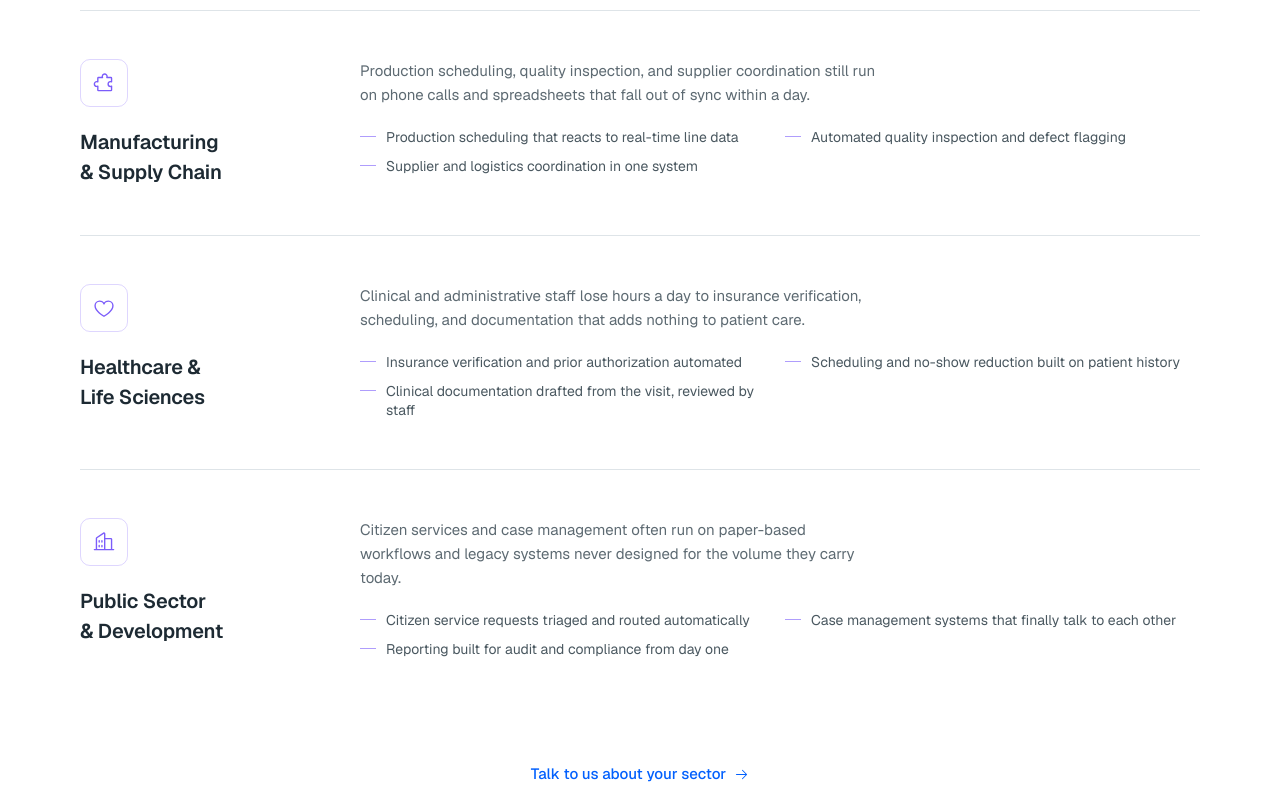
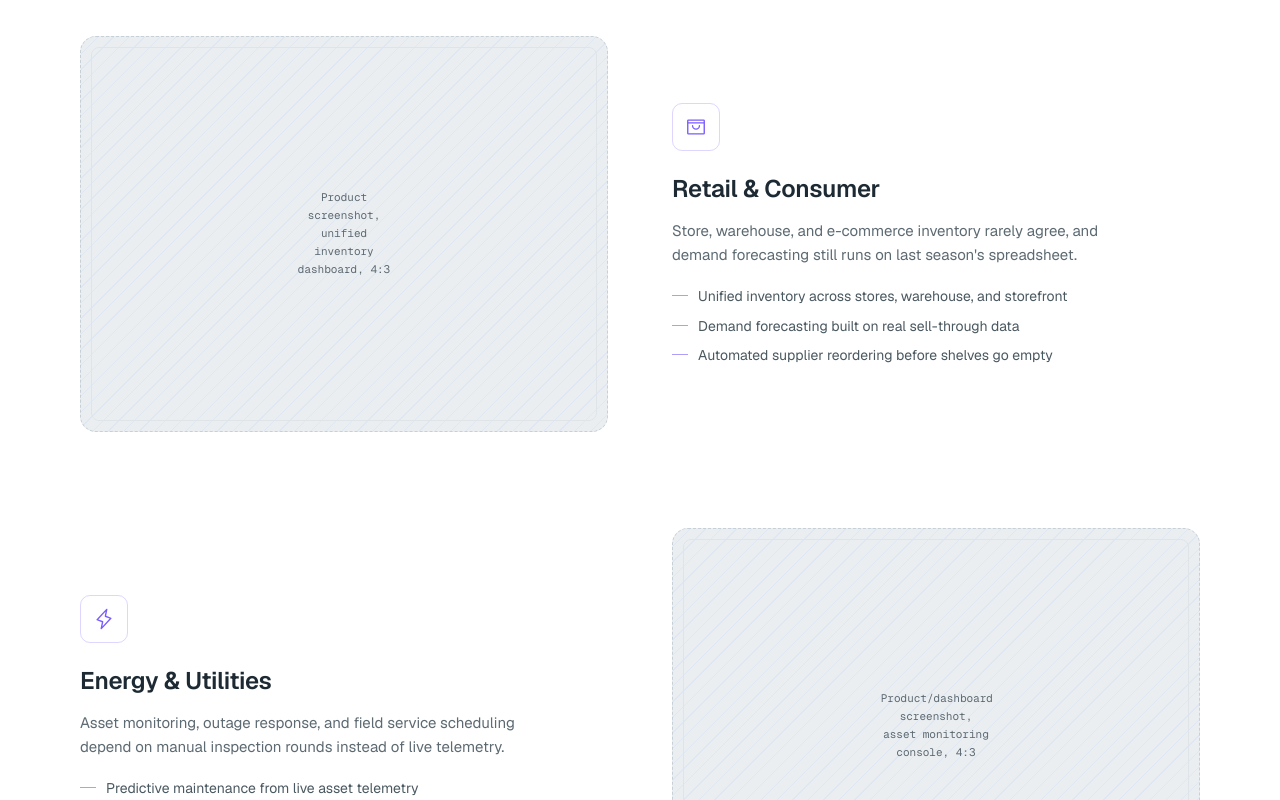
Before and after one commit to umarprogrammer19/Axora-Innovative-Solutions, a Next.js app: page /industries in a window 1280 px wide. Shown: the part 1500-2300 px from the top of the page. Built offline with nearby package versions, Linux system fonts and the light colour scheme.

Commit message:
feat: rebuild IndustriesList as an alternating zigzag layout
Image left/content right, then image right/content left, repeating across
all seven industries, replacing the single divided list.

```diff
--- a/src/components/site/IndustriesList.tsx
+++ b/src/components/site/IndustriesList.tsx
@@ -4,6 +4,7 @@
 
 import { Container } from "@/components/ui/Container";
 import { Reveal } from "@/components/ui/Reveal";
+import { AssetSlot } from "@/components/ui/AssetSlot";
 import { cta, industries } from "@/lib/content";
 
 const icons: Record<string, Icon> = {
@@ -17,45 +18,43 @@
 };
 
 /**
- * Layout family: divided list, one hairline between rows. Same shape as
- * ServicesList on /services, so the two listing pages read as one family
- * rather than two different design systems for two similar jobs.
- *
- * Mobile (< 640px): icon moves above the title instead of beside it.
+ * Layout family: alternating media/content rows (image left, then image
+ * right, repeating), white band. A different shape from ServicesList's
+ * divided list on purpose - seven sectors read better as seven distinct
+ * "moments" than as one more hairline-divided list right after /services.
  */
 export function IndustriesList() {
   return (
     <section className="relative bg-panel-light py-20 sm:py-24">
       <Container>
-        <div className="divide-y divide-paper-line border-t border-paper-line">
+        <div className="flex flex-col gap-20 sm:gap-24">
           {industries.map((industry, i) => {
             const Glyph = icons[industry.id];
+            const reversed = i % 2 === 1;
             return (
               <Reveal
-                as="div"
                 key={industry.id}
-                delay={i * 0.05}
                 id={industry.id}
-                className="scroll-mt-28 py-10 sm:py-12"
+                className={`scroll-mt-28 flex flex-col items-center gap-10 lg:flex-row lg:gap-16 ${
+                  reversed ? "lg:flex-row-reverse" : ""
+                }`}
               >
-                <div className="flex flex-col gap-6 sm:flex-row sm:gap-10">
-                  <div className="flex items-center gap-4 sm:w-[15rem] sm:shrink-0 sm:flex-col sm:items-start sm:gap-5">
+                <AssetSlot label={industry.asset} className="aspect-[4/3] w-full lg:w-1/2" />
+
+                <div className="w-full lg:w-1/2">
                   <span
                     aria-hidden="true"
-                      className="grid size-12 shrink-0 place-items-center rounded-control border border-violet/25 text-violet"
+                    className="grid size-12 place-items-center rounded-control border border-violet/25 text-violet"
                   >
                     <Glyph size={22} />
                   </span>
-                    <h2 className="text-[1.25rem] font-semibold tracking-[-0.01em] text-onlight">
+                  <h2 className="mt-5 text-[1.5rem] font-semibold tracking-[-0.01em] text-onlight">
                     {industry.title}
                   </h2>
-                  </div>
-
-                  <div className="flex-1">
-                    <p className="max-w-[52ch] text-[0.9375rem] leading-relaxed text-onlight-3">
+                  <p className="mt-3 max-w-[48ch] text-[0.9375rem] leading-relaxed text-onlight-3">
                     {industry.body}
                   </p>
-                    <ul className="mt-5 grid grid-cols-1 gap-2.5 sm:grid-cols-2">
+                  <ul className="mt-5 flex flex-col gap-2.5">
                     {industry.points.map((point) => (
                       <li
                         key={point}
@@ -67,13 +66,12 @@
                     ))}
                   </ul>
                 </div>
-                </div>
               </Reveal>
             );
           })}
         </div>
 
-        <Reveal delay={0.1} className="mt-14 flex justify-center">
+        <Reveal delay={0.1} className="mt-16 flex justify-center">
           <Link
             href={cta.contactHref}
             className="inline-flex items-center gap-2 text-[0.9375rem] font-medium text-azure transition-colors duration-200 hover:text-azure-deep"
```
Lines whose indentation alone changed are shown as unchanged.
